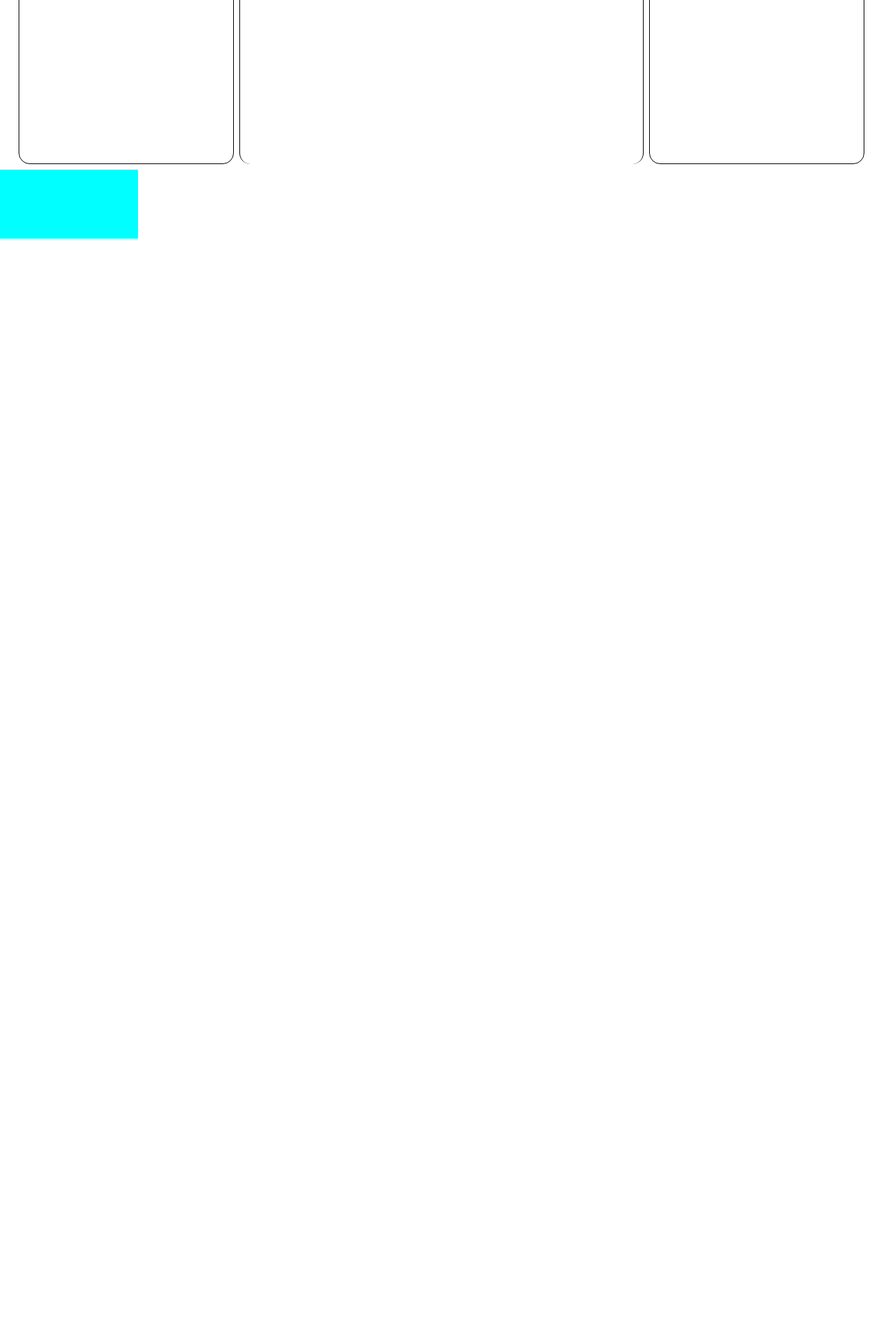
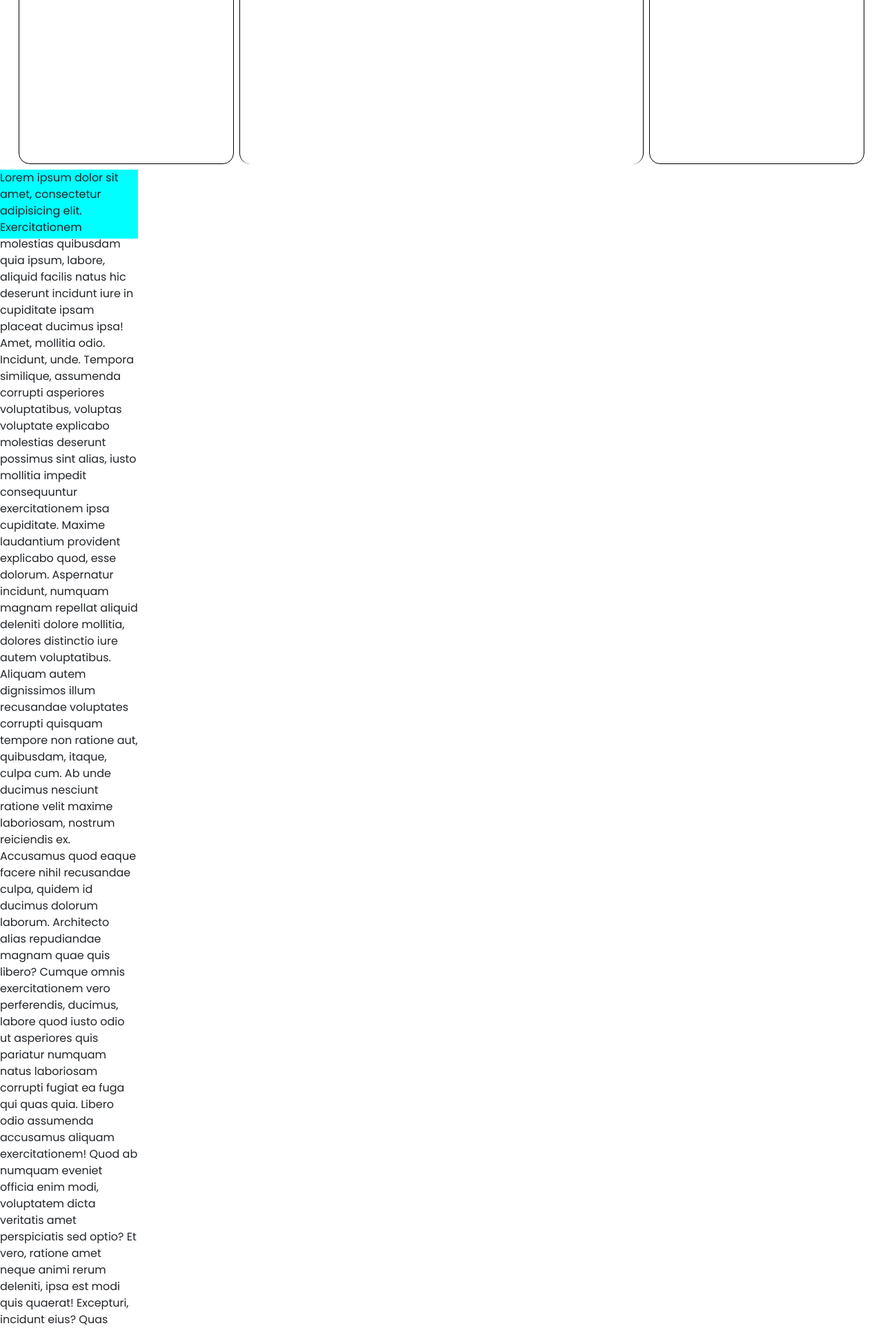
Before and after one commit to Mohammed-Abubakar-11786/SocialBook-MERN-App, a Node server app: page / in a window 1280 px wide. Shown: the part 619-2545 px from the top of the page at 69% size. Before the commit the page ends 965 px from the top, so only its background shows below. Run offline with Node 20, Linux system fonts and the light colour scheme; some libraries are stand-ins or nearby versions.

Commit message:
Update footer.ejs
lorem

```diff
--- a/views/includes/footer.ejs
+++ b/views/includes/footer.ejs
@@ -7,5 +7,16 @@
 </style>
 <div class="manesh">
 
-    <div></div>
+    <div>
+        Lorem ipsum dolor sit amet, consectetur adipisicing elit. Exercitationem molestias quibusdam quia ipsum, labore, aliquid facilis natus hic deserunt incidunt iure in cupiditate ipsam placeat ducimus ipsa! Amet, mollitia odio.
+        Incidunt, unde. Tempora similique, assumenda corrupti asperiores voluptatibus, voluptas voluptate explicabo molestias deserunt possimus sint alias, iusto mollitia impedit consequuntur exercitationem ipsa cupiditate. Maxime laudantium provident explicabo quod, esse dolorum.
+        Aspernatur incidunt, numquam magnam repellat aliquid deleniti dolore mollitia, dolores distinctio iure autem voluptatibus. Aliquam autem dignissimos illum recusandae voluptates corrupti quisquam tempore non ratione aut, quibusdam, itaque, culpa cum.
+        Ab unde ducimus nesciunt ratione velit maxime laboriosam, nostrum reiciendis ex. Accusamus quod eaque facere nihil recusandae culpa, quidem id ducimus dolorum laborum. Architecto alias repudiandae magnam quae quis libero?
+        Cumque omnis exercitationem vero perferendis, ducimus, labore quod iusto odio ut asperiores quis pariatur numquam natus laboriosam corrupti fugiat ea fuga qui quas quia. Libero odio assumenda accusamus aliquam exercitationem!
+        Quod ab numquam eveniet officia enim modi, voluptatem dicta veritatis amet perspiciatis sed optio? Et vero, ratione amet neque animi rerum deleniti, ipsa est modi quis quaerat! Excepturi, incidunt eius?
+        Quas amet soluta accusamus dolorem ratione excepturi, inventore vel eaque deserunt suscipit commodi sint ipsam beatae. Fugit, omnis. Porro corrupti repudiandae incidunt eligendi adipisci sunt blanditiis perferendis obcaecati suscipit. Aliquam!
+        Est facere, error dolorem minus fugit eos velit deleniti dignissimos. Alias cupiditate fugit quibusdam maxime id placeat quos velit nulla commodi, iusto ipsa, nihil blanditiis, unde doloremque inventore. Nam, illum.
+        Dolorem, rerum mollitia! Minus, reprehenderit possimus nostrum placeat, fuga porro saepe quis impedit totam veniam cumque natus aliquid odio, fugit quam animi temporibus laudantium aspernatur aperiam officia! Commodi, maiores reiciendis.
+        Totam ab explicabo, animi hic nihil sed accusamus facilis? Illo quidem impedit qui maiores possimus eum adipisci natus eveniet odio ipsam perferendis doloremque nihil voluptas accusantium, sit eaque quas saepe.
+    </div>
 </div>
```
